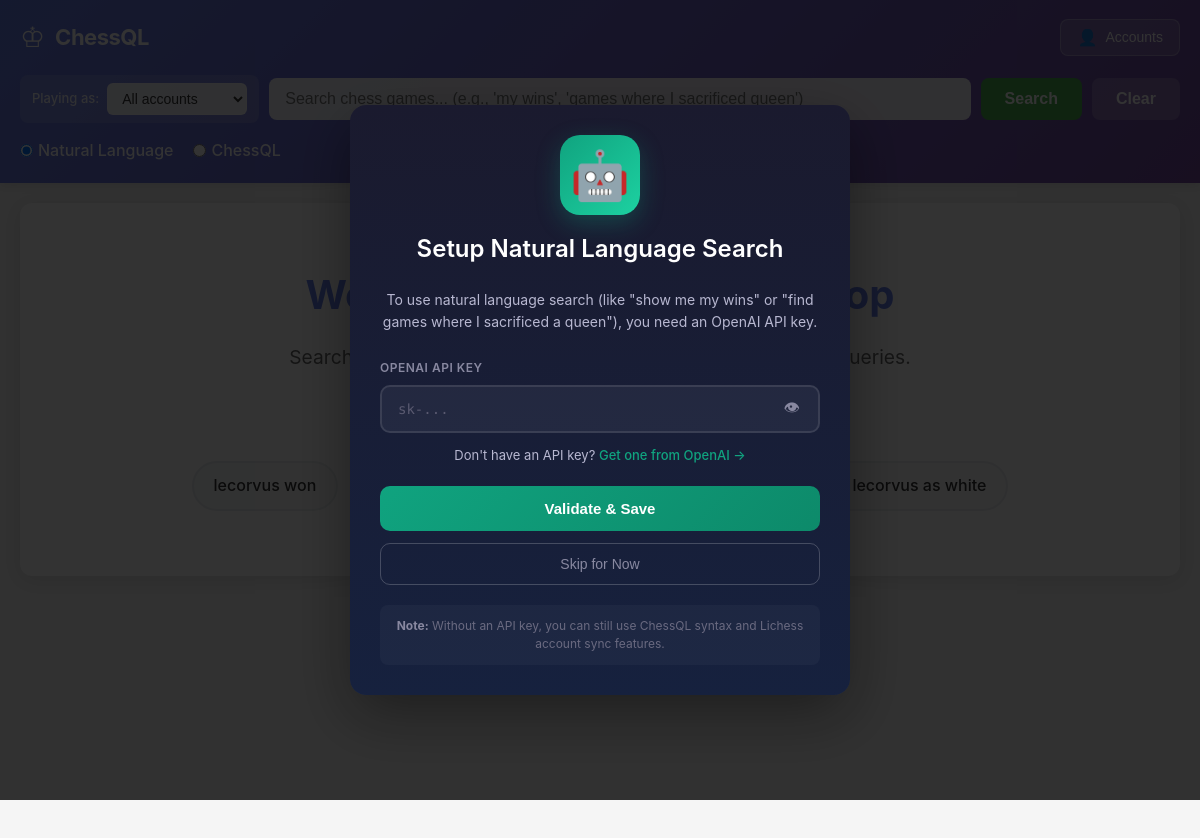
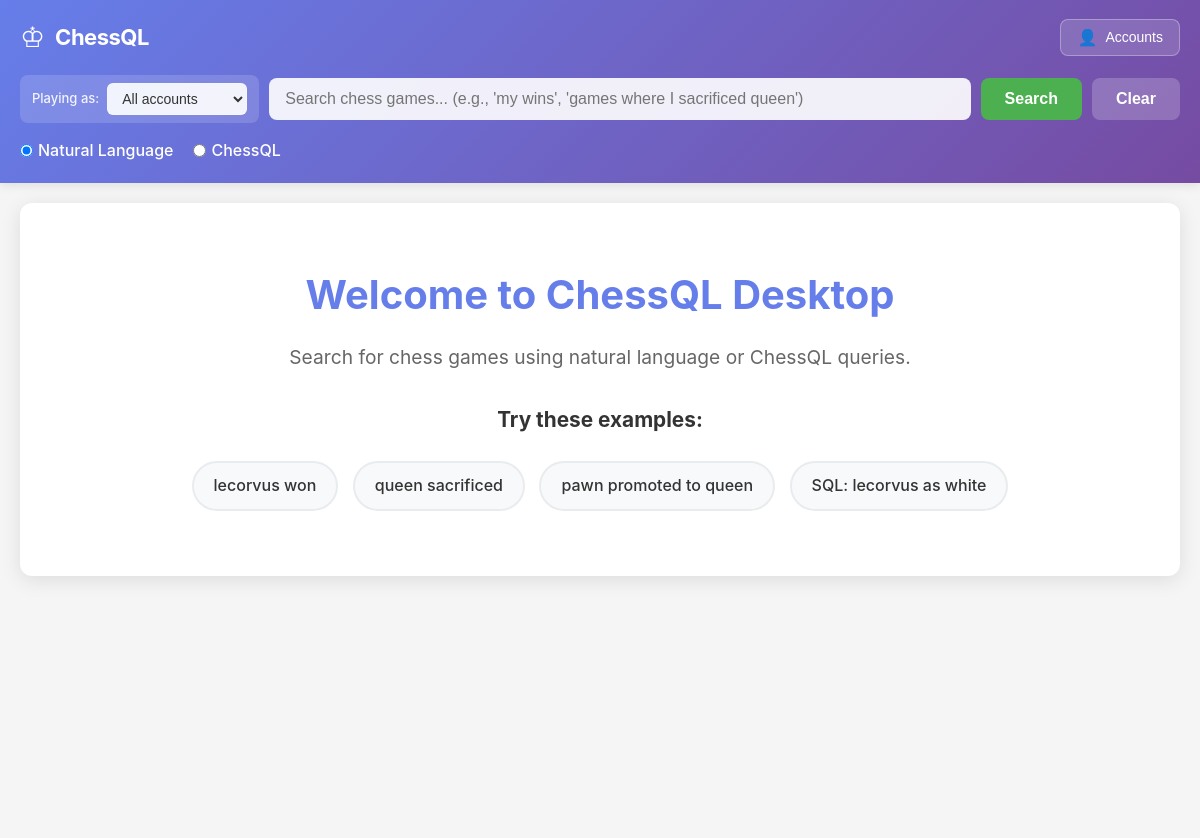
Before and after one commit to sushant-kd2019/chessql-packed, an Electron app: page ui/index.html in a window 1200 px wide. Drawn offline with Linux system fonts and the light colour scheme; no server answers.

Commit message:
Update OpenAI API key modal visibility: Change modal class to 'hidden' to ensure it is not displayed by default.

```diff
--- a/ui/index.html
+++ b/ui/index.html
@@ -100,7 +100,7 @@
         </div>
 
         <!-- OpenAI API Key Setup Modal -->
-        <div id="openaiKeyModal" class="modal openai-modal">
+        <div id="openaiKeyModal" class="modal openai-modal hidden">
             <div class="modal-content openai-modal-content">
                 <div class="modal-header openai-modal-header">
                     <div class="openai-logo">🤖</div>
```
